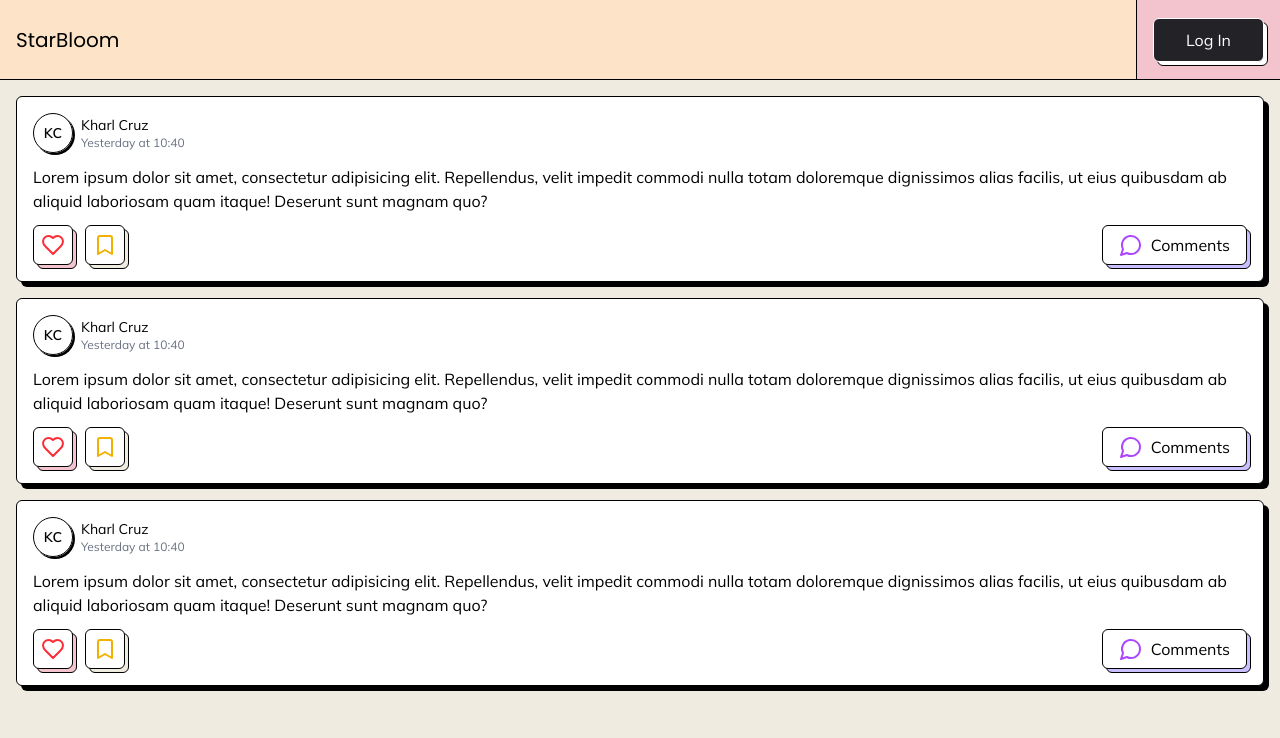
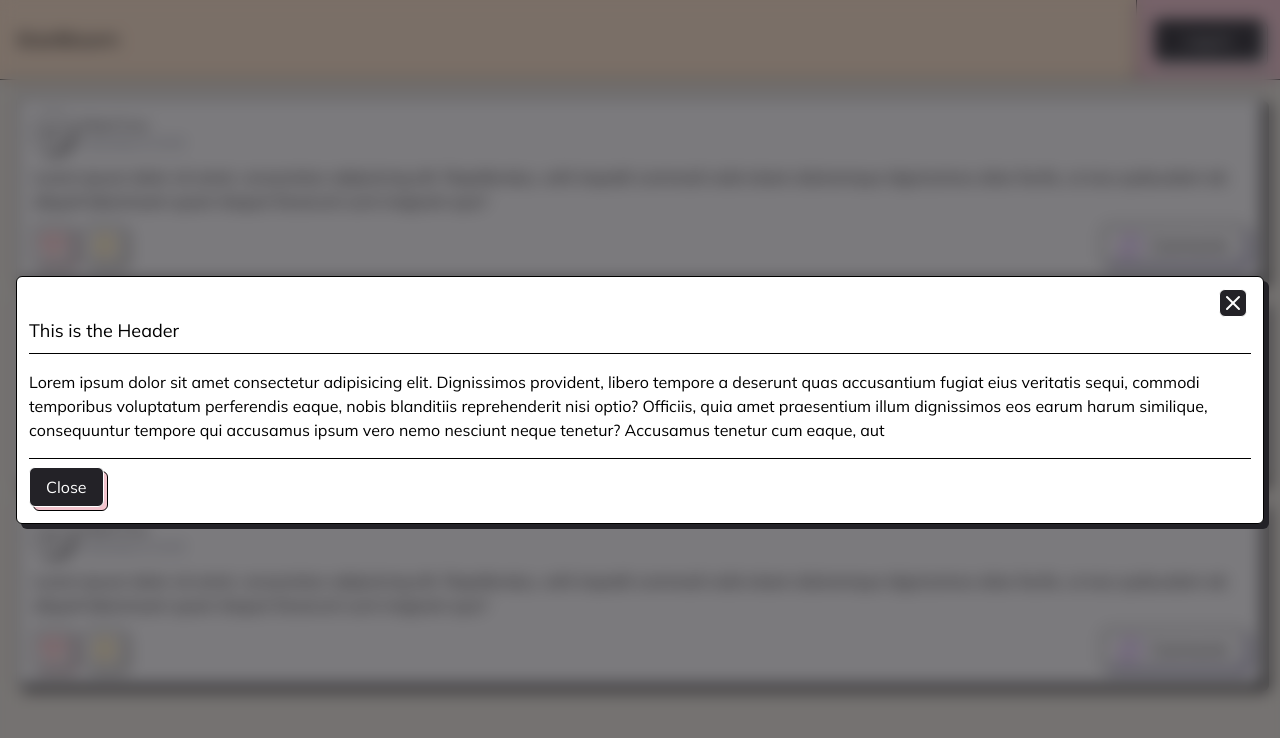
Before and after one commit to kharljhon14/starbloom, a React (Vite) app: page / in a window 1280 px wide. Shown: the top 738 px of the page. Built offline with nearby package versions, Linux system fonts and the light colour scheme; a web font is replaced by a local one.

Commit message:
[Feat] Modal component

```diff
--- a/src/App.tsx
+++ b/src/App.tsx
@@ -1,4 +1,5 @@
 import Header from './components/header';
+import Modal from './components/modal';
 import PostCard from './features/posts/post-card';
 
 function App() {
@@ -10,6 +11,7 @@ function App() {
         <PostCard />
         <PostCard />
       </div>
+      <Modal />
     </div>
   );
 }
--- a/src/components/button.tsx
+++ b/src/components/button.tsx
@@ -37,10 +37,15 @@ const secondaryColorVariants = cva(`absolute  w-full h-full -bottom-1 -right-1 r
       accent: 'bg-accent',
       danger: 'bg-danger',
       success: 'bg-success'
+    },
+    showBackground: {
+      true: 'block',
+      false: 'hidden'
     }
   },
   defaultVariants: {
-    secondaryColor: 'default'
+    secondaryColor: 'default',
+    showBackground: true
   }
 });
 
@@ -54,13 +59,14 @@ export default function Button({
   variant,
   size,
   secondaryColor,
+  showBackground: show,
   children,
   className,
   ...props
 }: Props) {
   return (
     <div className="relative w-fit">
-      <div className={cn(secondaryColorVariants({ secondaryColor }))}></div>
+      <div className={cn(secondaryColorVariants({ secondaryColor, showBackground: show }))}></div>
       <button
         className={cn(buttonVariants({ variant, size, className }))}
         {...props}
--- /dev/null
+++ b/src/components/modal.tsx
@@ -0,0 +1,38 @@
+import { X } from 'lucide-react';
+import Button from './button';
+
+export default function Modal() {
+  return (
+    <div className="h-screen w-screen fixed inset-0 bg-black/60 backdrop-blur z-10 flex items-center justify-center">
+      <div className="bg-white border pb-4 pt-6 px-3 rounded-md w-full max-h-[620px] mx-4 shadow-black shadow-full overflow-y-scroll relative transition-all duration-300">
+        <div className="absolute right-4 top-3">
+          <Button
+            showBackground={false}
+            className="w-7 h-7 p-0"
+          >
+            <X />
+          </Button>
+        </div>
+
+        {/* Modal header */}
+        <div className="border-b pb-2 pt-4">
+          <h1 className=" text-lg">This is the Header</h1>
+        </div>
+        {/* Modal Body */}
+        <div className="my-4">
+          <p>
+            Lorem ipsum dolor sit amet consectetur adipisicing elit. Dignissimos provident, libero
+            tempore a deserunt quas accusantium fugiat eius veritatis sequi, commodi temporibus
+            voluptatum perferendis eaque, nobis blanditiis reprehenderit nisi optio? Officiis, quia
+            amet praesentium illum dignissimos eos earum harum similique, consequuntur tempore qui
+            accusamus ipsum vero nemo nesciunt neque tenetur? Accusamus tenetur cum eaque, aut
+          </p>
+        </div>
+        {/* Modal Footer */}
+        <div className="border-t pt-2">
+          <Button secondaryColor="danger">Close</Button>
+        </div>
+      </div>
+    </div>
+  );
+}
```
